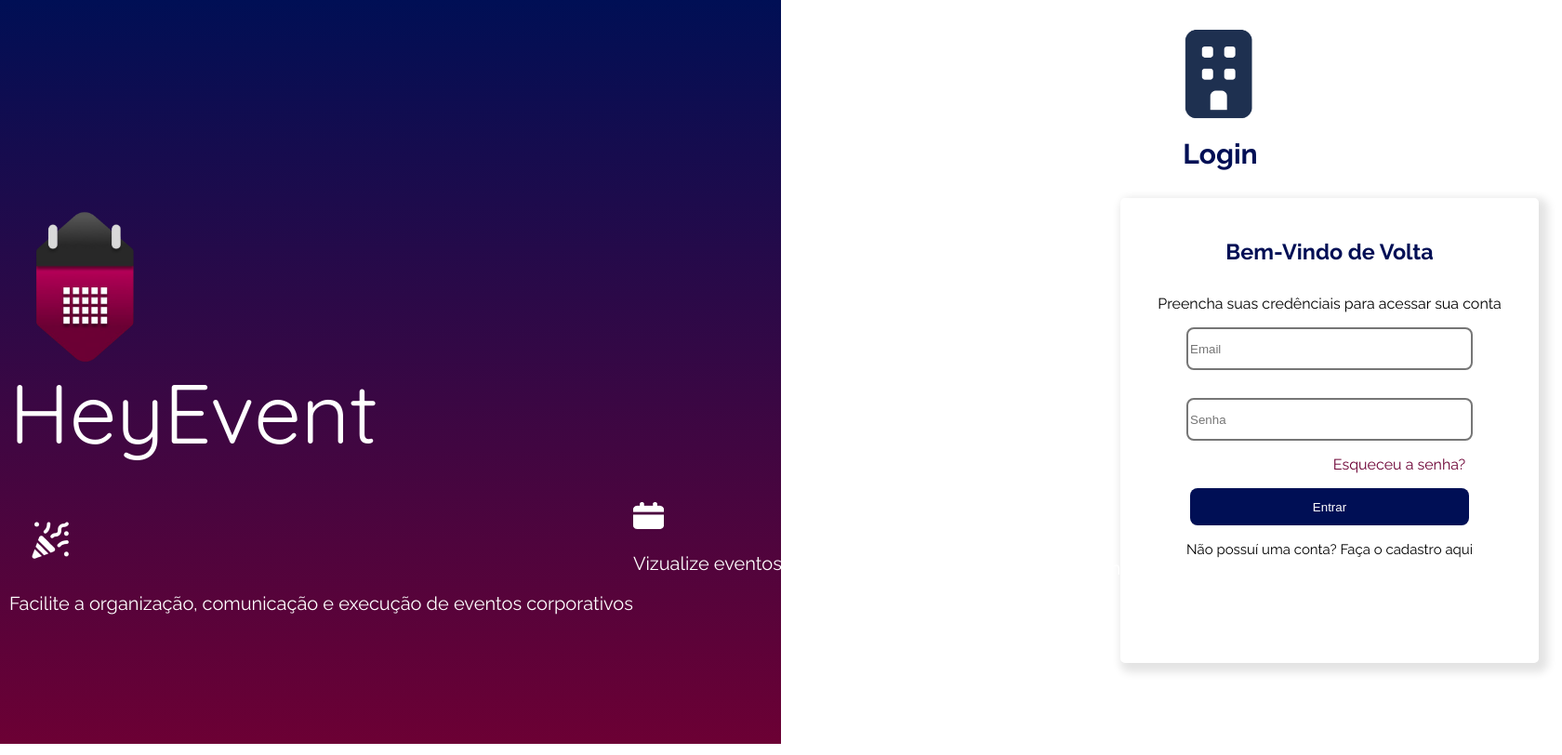
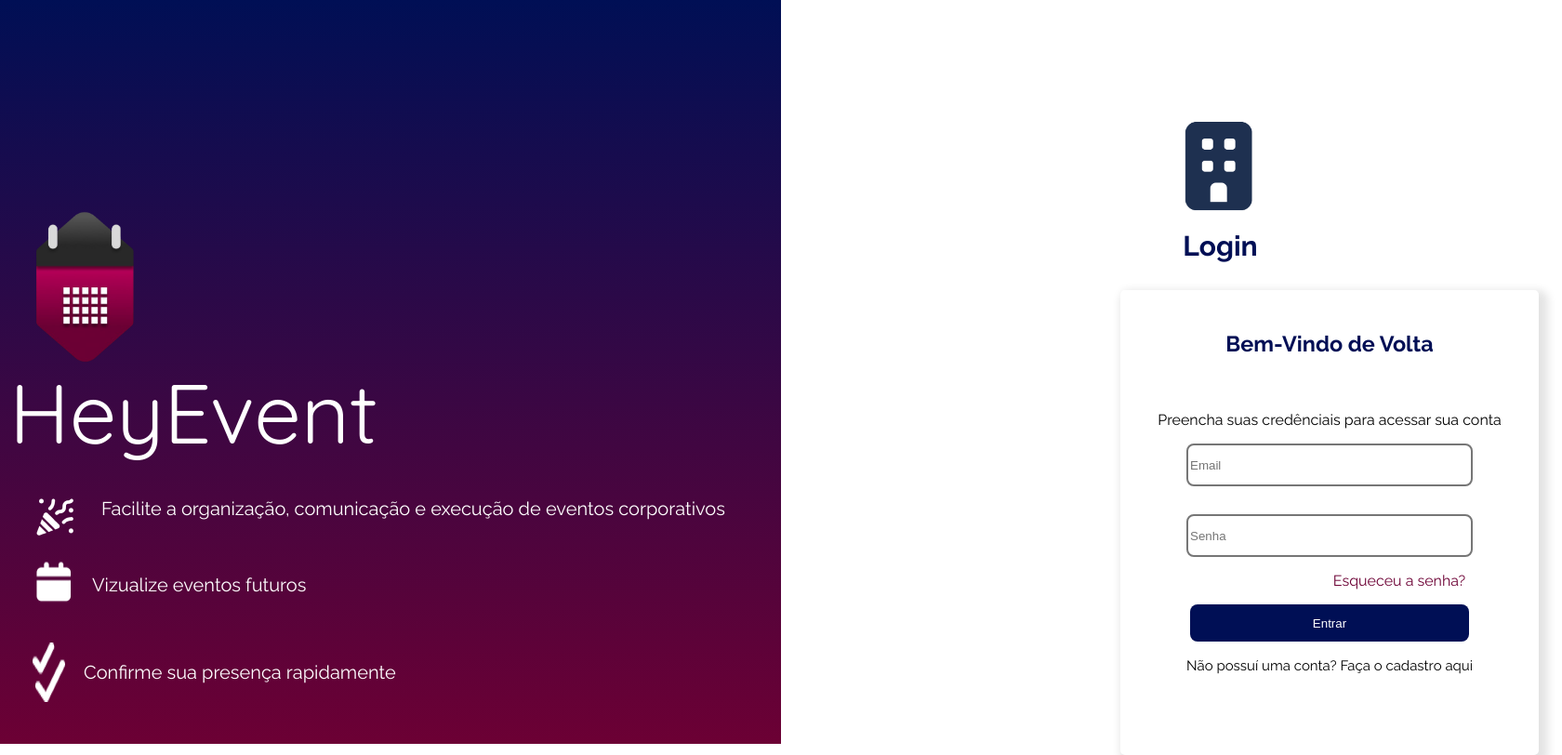
Before and after one commit to outlookkami/PI---SENAC, a PHP site: page /login.php in a window 1680 px wide. Shown: the whole page at 93% size. Run offline with PHP 8.4, Linux system fonts and the light colour scheme; some libraries are stand-ins or nearby versions.

Commit message:
Adicionando icones na tela de Login

```diff
--- a/login.php
+++ b/login.php
@@ -19,7 +19,7 @@ include("conexao.php");
         <img class="Logo" src="assets/Logo HeyEvent Ofc.png" alt="" width="150px">
         <p class="HE">HeyEvent</p>
 
-            <div class="textos">
+
         <div class="pe1">
             <img src="assets\Evento.png" alt="">
             <p>Facilite a organização, comunicação e execução de eventos corporativos</p>
@@ -32,7 +32,8 @@ include("conexao.php");
             <img src="assets\Confirmar.png" alt="">
             <p>Confirme sua presença rapidamente</p>
         </div>
-</div>
+
+
     </aside>
     <main>
         <div class="topo">
@@ -139,8 +140,6 @@ include("conexao.php");
             .textos {
                 margin-top: -50px;
                 font-size: 20px;
-                display: flex;
-
 
             }
 
@@ -173,8 +172,25 @@ include("conexao.php");
                 font-size: 20px;
             }
 
-            .p1 {
-                margin-top: -10px;
+            .pe1 {
+                margin-top: -80px;
+                font-size: 20px;
+                display: flex;
+                padding: 5px;
+            }
+
+            .pe2 {
+                font-size: 20px;
+                display: flex;
+                padding: 5px;
+            }
+
+            .pe3 {
+                font-size: 20px;
+                padding: 25px;
+                gap: 20px;
+                display: flex;
+
             }
 
             input {
@@ -188,10 +204,6 @@ include("conexao.php");
                 margin-top: 30px;
             }
 
-            .pe {
-                display: flex;
-
-            }
 
             .esqsenha {
                 margin-left: 150px;
```
Also changed, not shown: assets/Calendario.png. Lines whose indentation alone changed are shown as unchanged.
